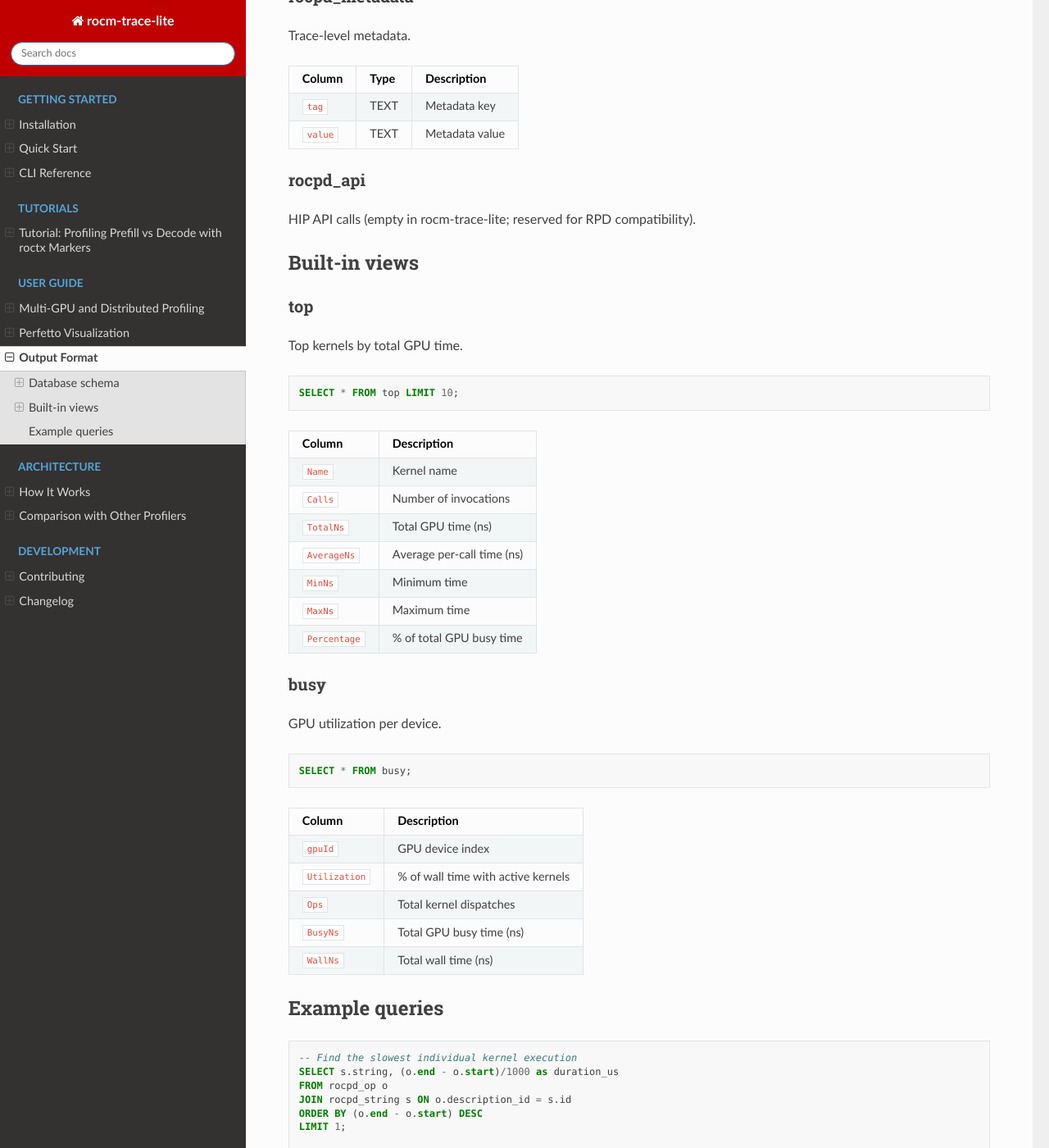
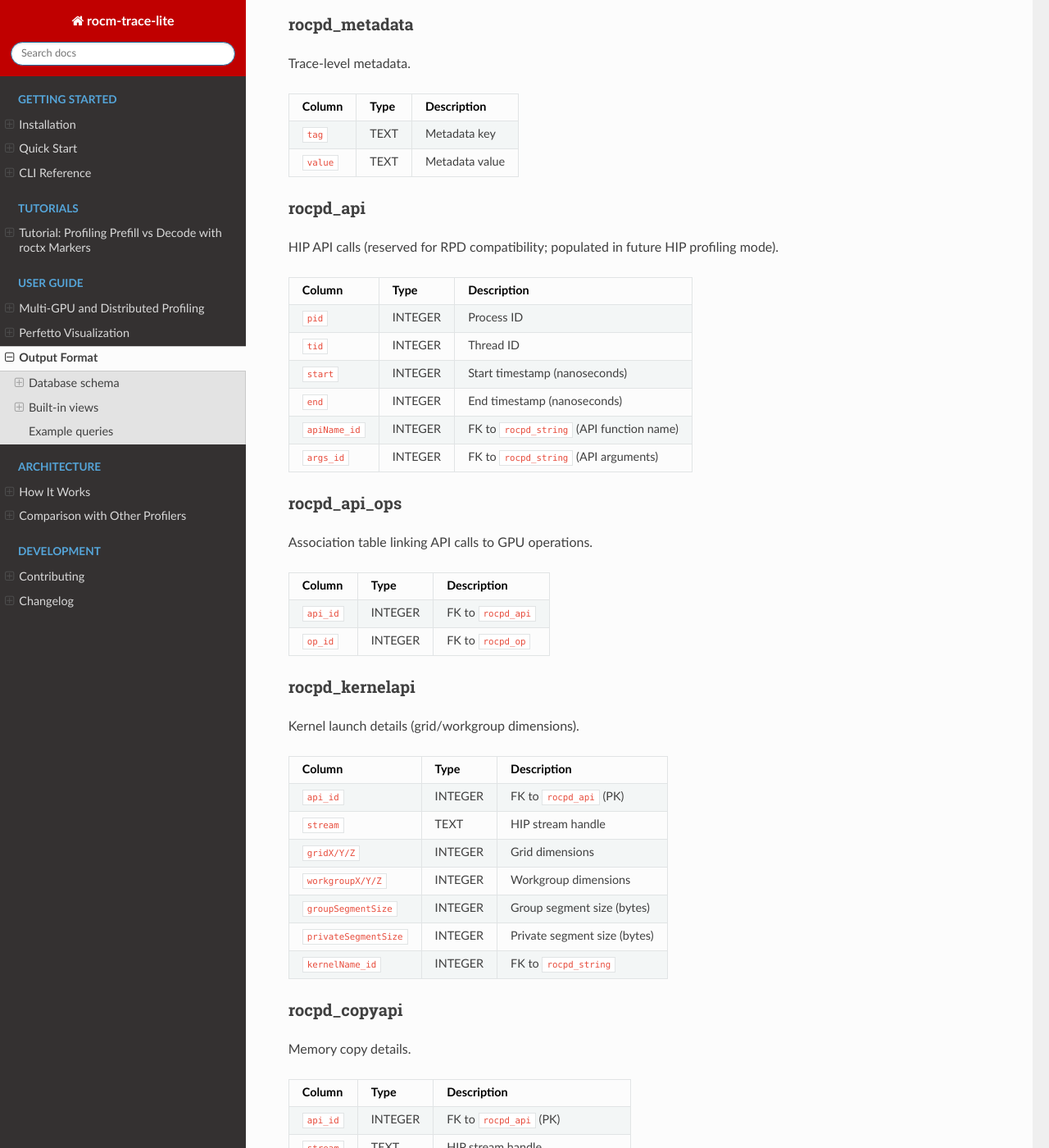
Before and after one commit to sunway513/rocm-trace-lite, a Sphinx documentation site: the page built from docs/output_format.md, in a window 1280 px wide and 1400 px high, scrolled down 900 px. Shown: the whole window at 82% size. Built offline with Sphinx 7.4.7 and the Read the Docs theme 3.1.0, drawn with Linux system fonts in a browser that asks for light colours; some of the changed text lies outside the part shown.

Commit message:
docs: Fix 7 documentation inconsistencies with codebase (#89)
- Remove fictional RTL_NO_INJECT env var from quickstart (never implemented)
- Document all 8 DB tables in output_format.md (was only 4)
- Add completionSignal (dispatch info) column added in v0.3.4
- Add v0.3.4 changelog entry (dispatch info, gzip output)
- Fix alias: rpd-lite → rtl-legacy (matches pyproject.toml)
- Fix diagnostic output format: rpd_lite → rtl (matches C++ code)
- Document roctxRangeStartA/roctxRangeStop in quickstart and how_it_works
- Note RPD_LITE_OUTPUT backward compat in env var table
- Update rtl info example to show all 8 tables
- Fix rtl.sh to use rtl: prefix instead of rpd_lite:

```diff
--- a/docs/output_format.md
+++ b/docs/output_format.md
@@ -13,6 +13,7 @@ GPU operations (kernel dispatches, roctx markers).
 | `gpuId` | INTEGER | GPU device index (0-based). -1 for host-side markers |
 | `queueId` | INTEGER | HSA queue handle |
 | `sequenceId` | INTEGER | Sequence number |
+| `completionSignal` | TEXT | Dispatch info string (hwq, workgroup, grid dimensions). NULL for markers. |
 | `start` | INTEGER | Start timestamp (nanoseconds) |
 | `end` | INTEGER | End timestamp (nanoseconds) |
 | `description_id` | INTEGER | FK to `rocpd_string` (kernel name) |
@@ -38,7 +39,66 @@ Trace-level metadata.
 
 ### rocpd_api
 
-HIP API calls (empty in rocm-trace-lite; reserved for RPD compatibility).
+HIP API calls (reserved for RPD compatibility; populated in future HIP profiling mode).
+
+| Column | Type | Description |
+|--------|------|-------------|
+| `pid` | INTEGER | Process ID |
+| `tid` | INTEGER | Thread ID |
+| `start` | INTEGER | Start timestamp (nanoseconds) |
+| `end` | INTEGER | End timestamp (nanoseconds) |
+| `apiName_id` | INTEGER | FK to `rocpd_string` (API function name) |
+| `args_id` | INTEGER | FK to `rocpd_string` (API arguments) |
+
+### rocpd_api_ops
+
+Association table linking API calls to GPU operations.
+
+| Column | Type | Description |
+|--------|------|-------------|
+| `api_id` | INTEGER | FK to `rocpd_api` |
+| `op_id` | INTEGER | FK to `rocpd_op` |
+
+### rocpd_kernelapi
+
+Kernel launch details (grid/workgroup dimensions).
+
+| Column | Type | Description |
+|--------|------|-------------|
+| `api_id` | INTEGER | FK to `rocpd_api` (PK) |
+| `stream` | TEXT | HIP stream handle |
+| `gridX/Y/Z` | INTEGER | Grid dimensions |
+| `workgroupX/Y/Z` | INTEGER | Workgroup dimensions |
+| `groupSegmentSize` | INTEGER | Group segment size (bytes) |
+| `privateSegmentSize` | INTEGER | Private segment size (bytes) |
+| `kernelName_id` | INTEGER | FK to `rocpd_string` |
+
+### rocpd_copyapi
+
+Memory copy details.
+
+| Column | Type | Description |
+|--------|------|-------------|
+| `api_id` | INTEGER | FK to `rocpd_api` (PK) |
+| `stream` | TEXT | HIP stream handle |
+| `size` | INTEGER | Copy size (bytes) |
+| `dst` | TEXT | Destination address |
+| `src` | TEXT | Source address |
+| `kind` | INTEGER | Copy kind (H2D, D2H, D2D, etc.) |
+| `sync` | INTEGER | Synchronous flag |
+
+### rocpd_monitor
+
+Monitoring data (reserved for future use).
+
+| Column | Type | Description |
+|--------|------|-------------|
+| `deviceType` | TEXT | Device type |
+| `deviceId` | INTEGER | Device ID |
+| `monitorType` | TEXT | Monitor metric type |
+| `start` | INTEGER | Start timestamp |
+| `end` | INTEGER | End timestamp |
+| `value` | TEXT | Metric value |
 
 ## Built-in views
 
```
Also changed, not shown: README.md (+1 -1 lines), docs/changelog.md (+9 -0 lines), docs/cli_reference.md (+2 -2 lines), docs/how_it_works.md (+4 -2 lines), docs/multi_gpu.md (+1 -1 lines), docs/quickstart.md (+13 -5 lines), 1 other file.
